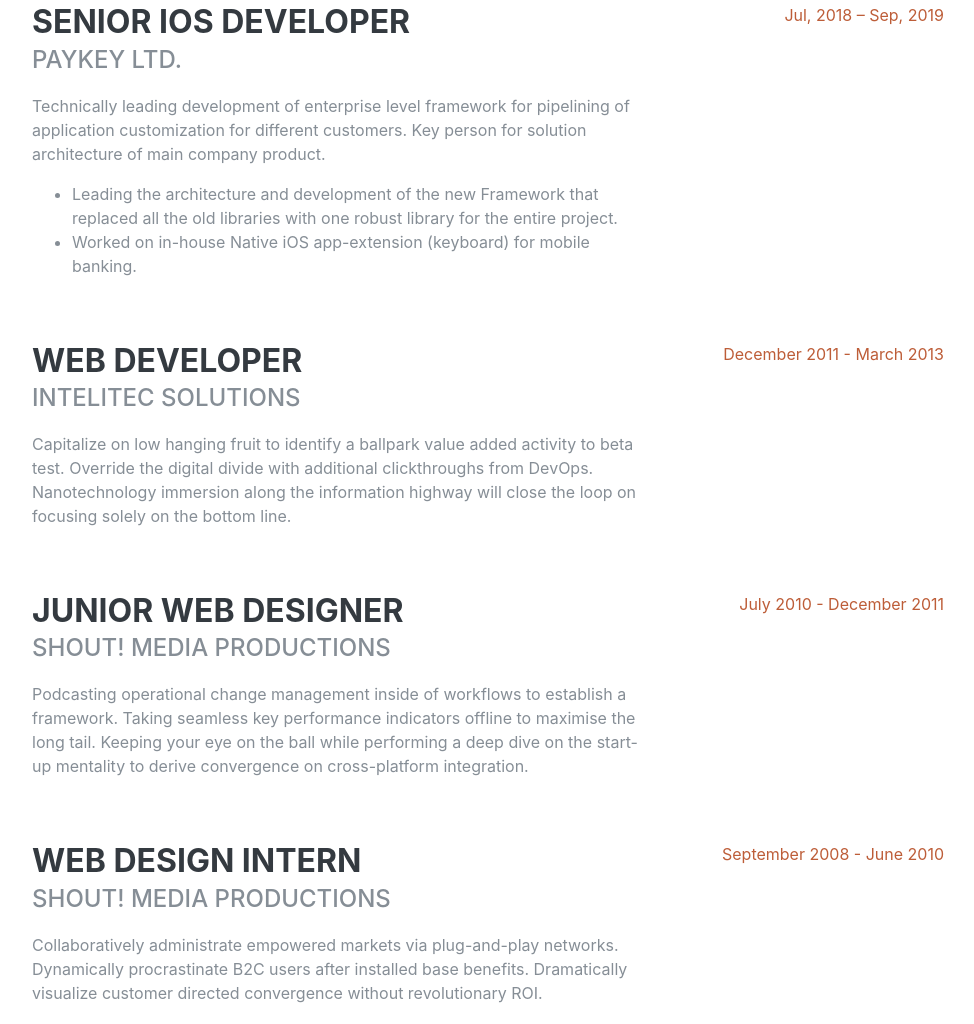
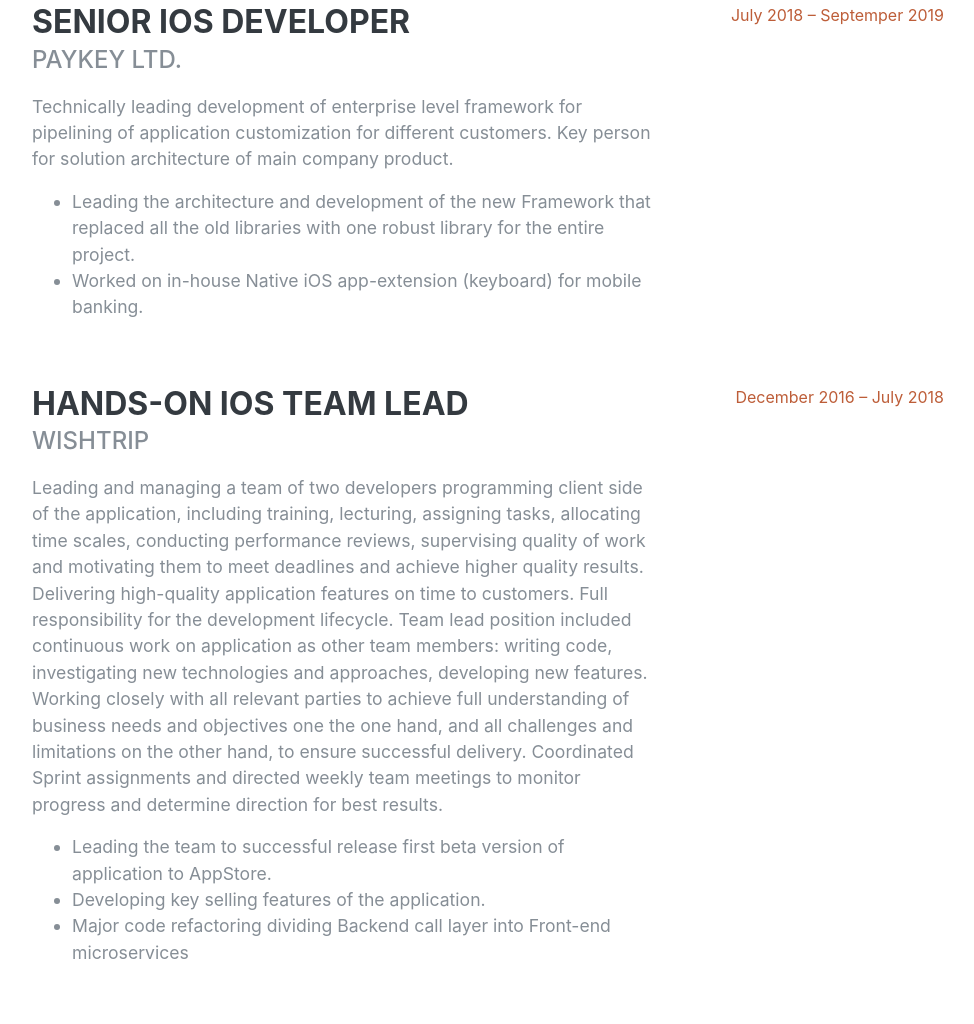
Before and after one commit to GeRryCh/web-resume, a plain HTML site: page index.html in a window 1280 px wide. Shown: the part 961-1985 px from the top of the page, without its empty margins (288-1262 px from the left). Drawn offline with Linux system fonts and the light colour scheme; a web font is replaced by a local one.

Commit message:
fix: moving list outside paragraph

```diff
--- a/css/resume.css
+++ b/css/resume.css
@@ -44,6 +44,11 @@
 
 p.lead {
   font-size: 1.15rem;
+  font-weight: 400;
+}
+
+p, ul {
+  font-size: 1.1rem;
   font-weight: 400;
 }
 
--- a/index.html
+++ b/index.html
@@ -93,27 +93,43 @@
             <a href="http://www.paykey.com" >
               <div class="subheading mb-3">PayKey Ltd.</div>
             </a>
-
-            <p>Technically leading development of enterprise level framework for pipelining of application customization for different customers. Key person for solution architecture of main company product.
+            <p>
+              Technically leading development of enterprise level framework for pipelining of application customization for different customers. Key person for solution architecture of main company product.
+            </p>
             <ul>
               <li>Leading the architecture and development of the new Framework that replaced all the old libraries with one robust library for the entire project.</li>
               <li>Worked on in-house Native iOS app-extension (keyboard) for mobile banking.</li>
             </ul>
-            </p>
           </div>
           <div class="resume-date text-md-right">
-            <span class="text-primary">Jul, 2018 – Sep, 2019</span>
+            <span class="text-primary">July 2018 – Septemper 2019</span>
           </div>
         </div>
 
         <div class="resume-item d-flex flex-column flex-md-row justify-content-between mb-5">
           <div class="resume-content">
-            <h3 class="mb-0">Web Developer</h3>
-            <div class="subheading mb-3">Intelitec Solutions</div>
-            <p>Capitalize on low hanging fruit to identify a ballpark value added activity to beta test. Override the digital divide with additional clickthroughs from DevOps. Nanotechnology immersion along the information highway will close the loop on focusing solely on the bottom line.</p>
+            <h3 class="mb-0">hands-on iOS Team Lead</h3>
+            <a href="https://www.wishtrip.com">
+              <div class="subheading mb-3">WishTrip</div>
+            </a>
+            <p>
+              Leading and managing a team of two developers programming client side of the application, including training, lecturing, assigning tasks, allocating time scales, conducting performance reviews, supervising quality of work and motivating them to meet deadlines and achieve higher quality results.
+              Delivering high-quality application features on time to customers.
+              Full responsibility for the development lifecycle.
+
+              Team lead position included continuous work on application as other team members: writing code, investigating new technologies and approaches, developing new features.
+
+              Working closely with all relevant parties to achieve full understanding of business needs and objectives one the one hand, and all challenges and limitations on the other hand, to ensure successful delivery.
+              Coordinated Sprint assignments and directed weekly team meetings to monitor progress and determine direction for best results.
+            </p>
+            <ul>
+             <li>Leading the team to successful release first beta version of application to AppStore.</li>
+             <li>Developing key selling features of the application.</li>
+             <li>Major code refactoring dividing Backend call layer into Front-end microservices</li>
+           </ul>
          </div>
          <div class="resume-date text-md-right">
-            <span class="text-primary">December 2011 - March 2013</span>
+          <span class="text-primary">December 2016 – July 2018</span>
         </div>
       </div>
 
```
Lines whose indentation alone changed are shown as unchanged.
